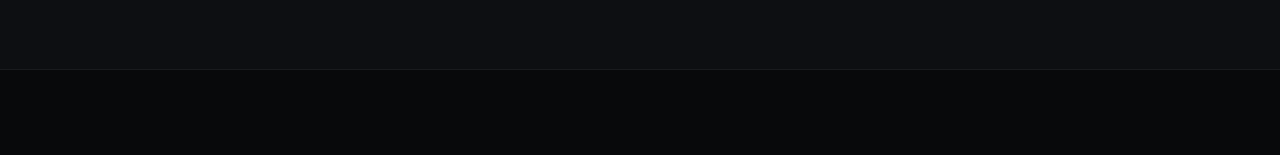
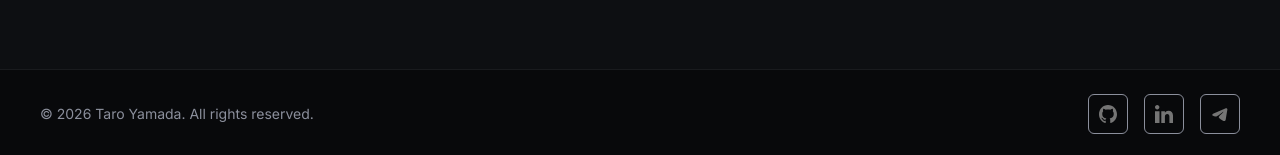
Before and after one commit to danilyakimenko/portfolio, a Next.js app: page / in a window 1280 px wide. Shown: the part 3355-3510 px from the top of the page. Before the commit the page ends 3425 px from the top, so only its background shows below. Built offline with nearby package versions, Linux system fonts and the light colour scheme.

Commit message:
portfolio: -Footer.

```diff
--- a/app/layout.tsx
+++ b/app/layout.tsx
@@ -2,6 +2,7 @@ import type { Metadata } from "next";
 import { Inter, JetBrains_Mono } from "next/font/google";
 import "./globals.css";
 import { Header } from '@/widgets'
+import { Footer } from '@/widgets/Footer'
 
 const inter = Inter({
   variable: "--inter",
@@ -29,6 +30,7 @@ export default function RootLayout({ children }: LayoutProps<"/">) {
         <main>
           {children}
         </main>
+        <Footer />
       </body>
     </html>
   );
--- a/src/shared/index.ts
+++ b/src/shared/index.ts
@@ -1 +1,2 @@
 export * from './ui'
+export * from './config'
--- /dev/null
+++ b/src/widgets/Footer/index.ts
@@ -0,0 +1 @@
+export * from './ui'
--- /dev/null
+++ b/src/widgets/Footer/ui/Footer.tsx
@@ -0,0 +1,31 @@
+import { socialItems } from '@/shared'
+import Link from 'next/link'
+import Image from 'next/image'
+
+export const Footer = () => {
+  return (
+    <footer className="py-6">
+      <div className="wrapper flex items-center justify-between">
+        <p className="text-sm">© 2026 Taro Yamada. All rights reserved.</p>
+        <ul className="flex justify-center gap-4 md:justify-start">
+          {socialItems.map(({ title, href, icon }, index) => (
+            <li key={index}>
+              <Link
+                className="inline-flex h-10 w-10 items-center justify-center rounded-md border  text-[var(--color-text-muted)] transition-colors hover:border-[var(--color-accent)] hover:text-[var(--color-accent)]"
+                href={href}
+                title={title}
+              >
+                <Image
+                  src={icon}
+                  width={18}
+                  height={18}
+                  alt={title}
+                />
+              </Link>
+            </li>
+          ))}
+        </ul>
+      </div>
+    </footer>
+  )
+}
--- /dev/null
+++ b/src/widgets/Footer/ui/index.ts
@@ -0,0 +1 @@
+export { Footer } from './Footer'
--- a/src/widgets/Hero/index.ts
+++ b/src/widgets/Hero/index.ts
@@ -1,2 +1 @@
 export * from './ui'
-export * from './model'
--- a/src/widgets/Hero/ui/Hero.tsx
+++ b/src/widgets/Hero/ui/Hero.tsx
@@ -1,6 +1,6 @@
 import Image from 'next/image'
 import Link from 'next/link'
-import { socialItems } from '@/widgets/Hero'
+import { socialItems } from '@/shared'
 
 export const Hero = () => {
   return (
```
Also changed, not shown: src/shared/config/index.ts (renamed from src/widgets/Hero/model/index.ts), src/shared/config/social-items.ts (renamed from src/widgets/Hero/model/social-items.ts).
